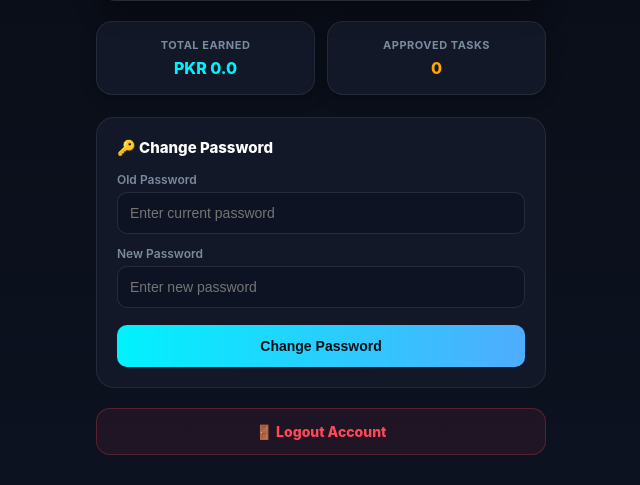
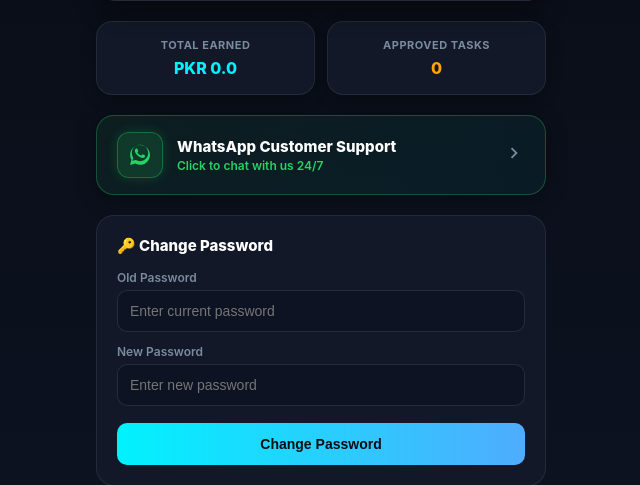
Before and after one commit to Awais5253/Mega-Gmail-Task-Web, a Flask app: page /profile in a window 1280 px wide. Shown: the part 175-660 px from the top of the page, without its empty margins (319-959 px from the left). Run offline with Flask 3, Linux system fonts and the light colour scheme; the visitor is signed in with stand-in values (Sample User, id 1); data that the repository does not hold is empty; some libraries are stand-ins or nearby versions.

Commit message:
Update profile.html

```diff
--- a/templates/profile.html
+++ b/templates/profile.html
@@ -63,7 +63,7 @@
         display: grid;
         grid-template-columns: 1fr 1fr;
         gap: 12px;
-        margin-bottom: 22px;
+        margin-bottom: 20px;
     }
     .stat-card {
         background: #121827;
@@ -84,6 +84,72 @@
     .stat-val {
         font-size: 16px;
         font-weight: 800;
+    }
+
+    /* WHATSAPP CUSTOMER SUPPORT CARD */
+    .whatsapp-card {
+        background: linear-gradient(135deg, rgba(37, 211, 102, 0.08) 0%, rgba(0, 242, 254, 0.05) 100%);
+        border: 1px solid rgba(37, 211, 102, 0.3);
+        border-radius: 18px;
+        padding: 16px 20px;
+        margin-bottom: 20px;
+        display: flex;
+        align-items: center;
+        justify-content: space-between;
+        text-decoration: none;
+        box-shadow: 0 4px 20px rgba(0, 0, 0, 0.35);
+        transition: all 0.2s ease;
+    }
+    .whatsapp-card:active {
+        transform: scale(0.98);
+        background: linear-gradient(135deg, rgba(37, 211, 102, 0.18) 0%, rgba(0, 242, 254, 0.12) 100%);
+        border-color: #25D366;
+    }
+    .wa-left {
+        display: flex;
+        align-items: center;
+        gap: 14px;
+    }
+    .wa-icon-box {
+        width: 44px;
+        height: 44px;
+        border-radius: 12px;
+        background: rgba(37, 211, 102, 0.15);
+        border: 1px solid rgba(37, 211, 102, 0.35);
+        display: flex;
+        align-items: center;
+        justify-content: center;
+        box-shadow: 0 0 12px rgba(37, 211, 102, 0.2);
+    }
+    .wa-icon-box svg {
+        width: 24px;
+        height: 24px;
+        fill: #25D366;
+    }
+    .wa-text-box {
+        display: flex;
+        flex-direction: column;
+        gap: 2px;
+    }
+    .wa-title {
+        font-size: 15px;
+        font-weight: 800;
+        color: #ffffff;
+    }
+    .wa-sub {
+        font-size: 12px;
+        color: #25D366;
+        font-weight: 600;
+    }
+    .wa-arrow svg {
+        width: 22px;
+        height: 22px;
+        fill: #7a8b9e;
+        transition: fill 0.2s, transform 0.2s;
+    }
+    .whatsapp-card:hover .wa-arrow svg {
+        fill: #25D366;
+        transform: translateX(2px);
     }
 
     /* Action Card (Change Password) */
@@ -214,6 +280,22 @@
         </div>
     </div>
 
+    <!-- WHATSAPP CUSTOMER SUPPORT CARD -->
+    <a href="https://wa.me/923288686069" target="_blank" class="whatsapp-card">
+        <div class="wa-left">
+            <div class="wa-icon-box">
+                <svg viewBox="0 0 24 24"><path d="M12.04 2c-5.46 0-9.91 4.45-9.91 9.91 0 1.75.46 3.45 1.32 4.95L2.05 22l5.25-1.38c1.45.79 3.08 1.21 4.74 1.21 5.46 0 9.91-4.45 9.91-9.91 0-2.65-1.03-5.14-2.9-7.01A9.816 9.816 0 0 0 12.04 2zm.01 16.25c-1.48 0-2.93-.4-4.2-1.15l-.3-.18-3.12.82.83-3.04-.2-.32a8.13 8.13 0 0 1-1.26-4.38c0-4.51 3.67-8.18 8.18-8.18 2.18 0 4.24.85 5.79 2.4 1.55 1.55 2.4 3.61 2.4 5.79 0 4.52-3.67 8.19-8.18 8.19zm4.49-6.14c-.25-.12-1.47-.72-1.7-.81-.23-.08-.39-.12-.56.12-.17.25-.65.81-.8 1-.15.18-.3.2-.55.08-.25-.12-1.05-.39-2-1.23-.74-.66-1.24-1.48-1.39-1.73-.15-.25-.02-.38.11-.5.11-.11.25-.29.37-.43.12-.14.16-.25.24-.41.08-.17.04-.31-.02-.43s-.56-1.34-.76-1.84c-.2-.48-.41-.42-.56-.43h-.48c-.17 0-.44.06-.67.31-.23.25-.88.86-.88 2.1 0 1.24.9 2.44 1.02 2.6.12.17 1.77 2.7 4.29 3.79.6.26 1.07.41 1.44.53.6.19 1.15.16 1.59.1.49-.07 1.47-.6 1.68-1.18.21-.58.21-1.08.15-1.18-.06-.1-.23-.16-.48-.28z"/></svg>
+            </div>
+            <div class="wa-text-box">
+                <span class="wa-title">WhatsApp Customer Support</span>
+                <span class="wa-sub">Click to chat with us 24/7</span>
+            </div>
+        </div>
+        <div class="wa-arrow">
+            <svg viewBox="0 0 24 24"><path d="M8.59 16.59L13.17 12 8.59 7.41 10 6l6 6-6 6-1.41-1.41z"/></svg>
+        </div>
+    </a>
+
     <!-- Change Password Card -->
     <div class="action-card">
         <div class="card-title">🔑 Change Password</div>
```
